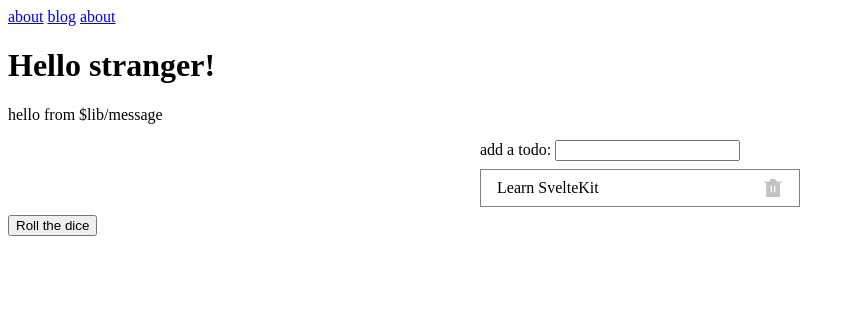
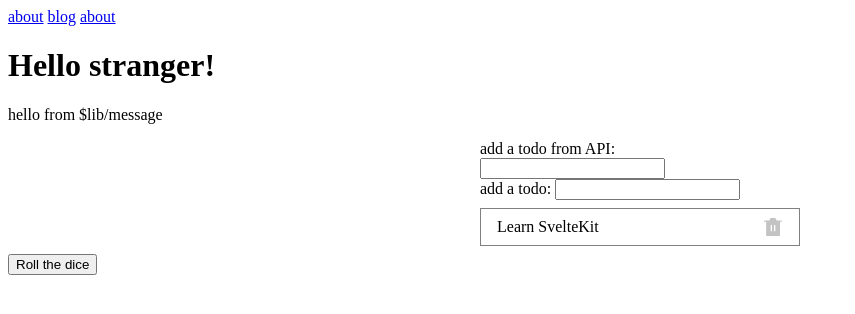
Before and after one commit to iidadaiti/sveltekit-tutorial, a SvelteKit app: page / in a window 1280 px wide. Shown: the top 314 px of the page, without its empty margins (0-855 px from the left). Built offline with nearby package versions, Linux system fonts and the light colour scheme; no server answers.

Commit message:
add post handler

```diff
--- a/src/lib/server/database.ts
+++ b/src/lib/server/database.ts
@@ -32,11 +32,15 @@ export function createTodo(userId: string, description: string) {
 		throw new Error('todo must be unique');
 	}
 
-	todoList.push({
+	const todo: Todo = {
 		id: crypto.randomUUID(),
 		description,
 		done: false
-	});
+	};
+
+	todoList.push(todo);
+
+	return todo;
 }
 
 export function deleteTodo(userId: string, todoId: string) {
--- a/src/routes/+page.svelte
+++ b/src/routes/+page.svelte
@@ -22,6 +22,31 @@
 	{#if form?.error}
 		<p class="error">{form.error}</p>
 	{/if}
+
+	<label>
+		add a todo from API:
+		<input
+			autocomplete="off"
+			on:keydown={async (e) => {
+				if (e.key !== 'Enter') {
+					return;
+				}
+
+				const input = e.currentTarget;
+				const description = input.value;
+				const response = await fetch('/todo', {
+					method: 'POST',
+					body: JSON.stringify({ description }),
+					headers: { 'Content-Type': 'application/json' }
+				});
+
+				const { id } = await response.json();
+				data.todoList = [...data.todoList, { id, description, done: false }];
+
+				input.value = '';
+			}}
+		/>
+	</label>
 
 	<form
 		method="post"
--- /dev/null
+++ b/src/routes/todo/+server.ts
@@ -0,0 +1,15 @@
+import { json, type RequestEvent } from '@sveltejs/kit';
+import * as db from '$lib/server/database';
+
+export async function POST({ request, cookies }: RequestEvent) {
+	const { description } = await request.json();
+
+	const userId = cookies.get('userId');
+	if (typeof userId !== 'string') {
+		throw new Error('userId type is not string');
+	}
+
+	const { id } = await db.createTodo(userId, description);
+
+	return json({ id }, { status: 201 });
+}
```
